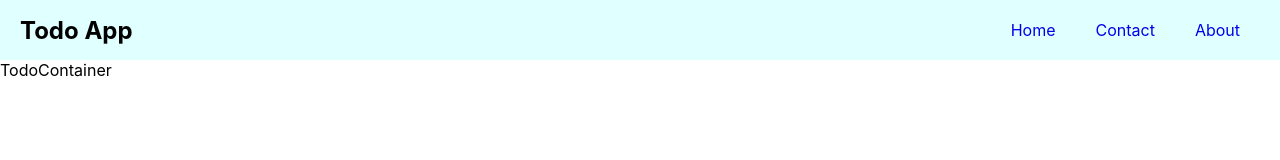
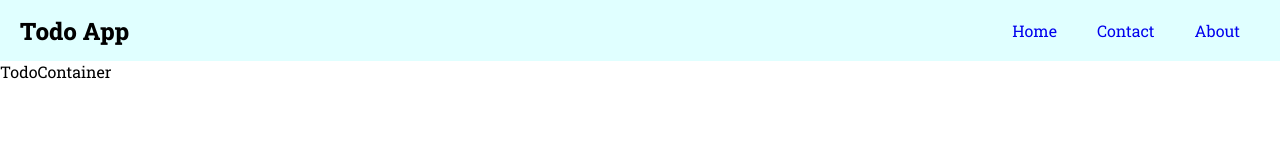
Before and after one commit to mubinkhan17102/todo-best-practice, a React (Create React App) app: page / in a window 1280 px wide. Shown: the top 160 px of the page. Built offline with nearby package versions, Linux system fonts and the light colour scheme.

Commit message:
add font family globally

```diff
--- a/public/index.html
+++ b/public/index.html
@@ -15,6 +15,9 @@
       user's mobile device or desktop. See https://developers.google.com/web/fundamentals/web-app-manifest/
     -->
     <link rel="manifest" href="%PUBLIC_URL%/manifest.json" />
+    <link rel="preconnect" href="https://fonts.googleapis.com">
+    <link rel="preconnect" href="https://fonts.gstatic.com" crossorigin>
+    <link href="https://fonts.googleapis.com/css2?family=Roboto+Slab:wght@200;300;400;600;800&display=swap" rel="stylesheet">
     <!--
       Notice the use of %PUBLIC_URL% in the tags above.
       It will be replaced with the URL of the `public` folder during the build.
--- a/src/App.scss
+++ b/src/App.scss
@@ -1,4 +1,5 @@
 *{
   margin: 0;
   padding: 0;
+  font-family: 'Roboto Slab', serif;
 }
--- a/src/App.tsx
+++ b/src/App.tsx
@@ -1,7 +1,6 @@
+import './App.scss';
 import Header from "./components/Header";
 import { TodoContainer } from "./containers/todoContainer/TodoContainer";
-import './App.scss';
-
 function App() {
   return (
     <>
```
